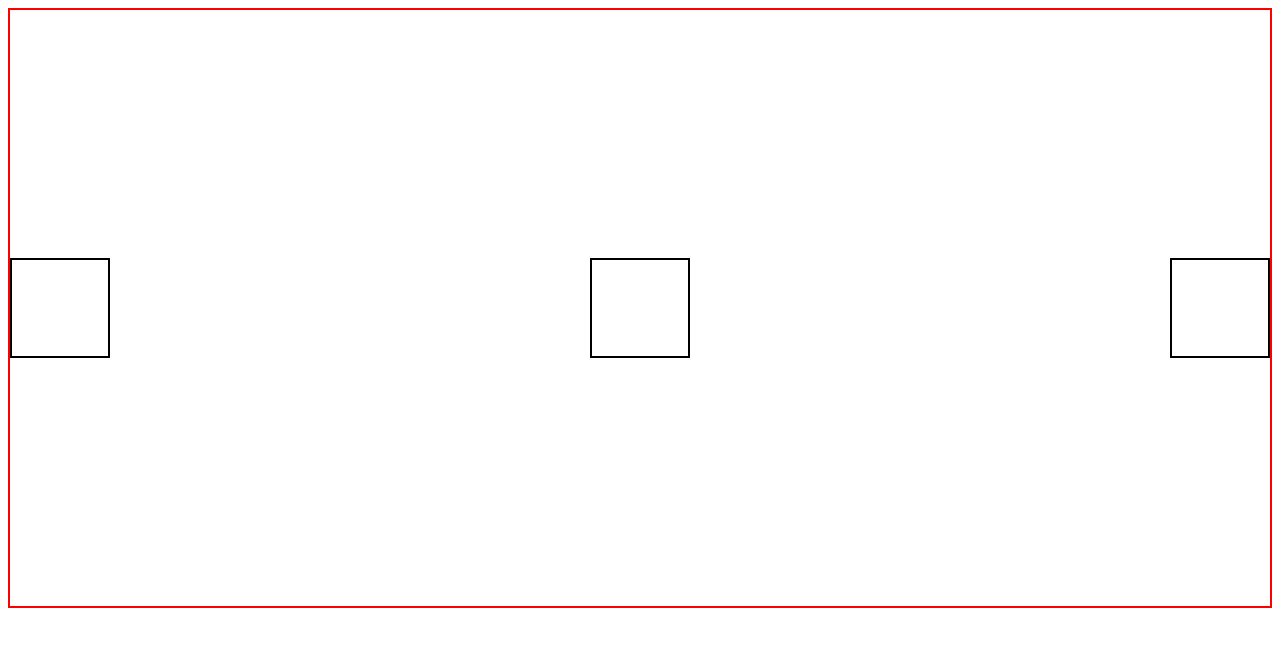
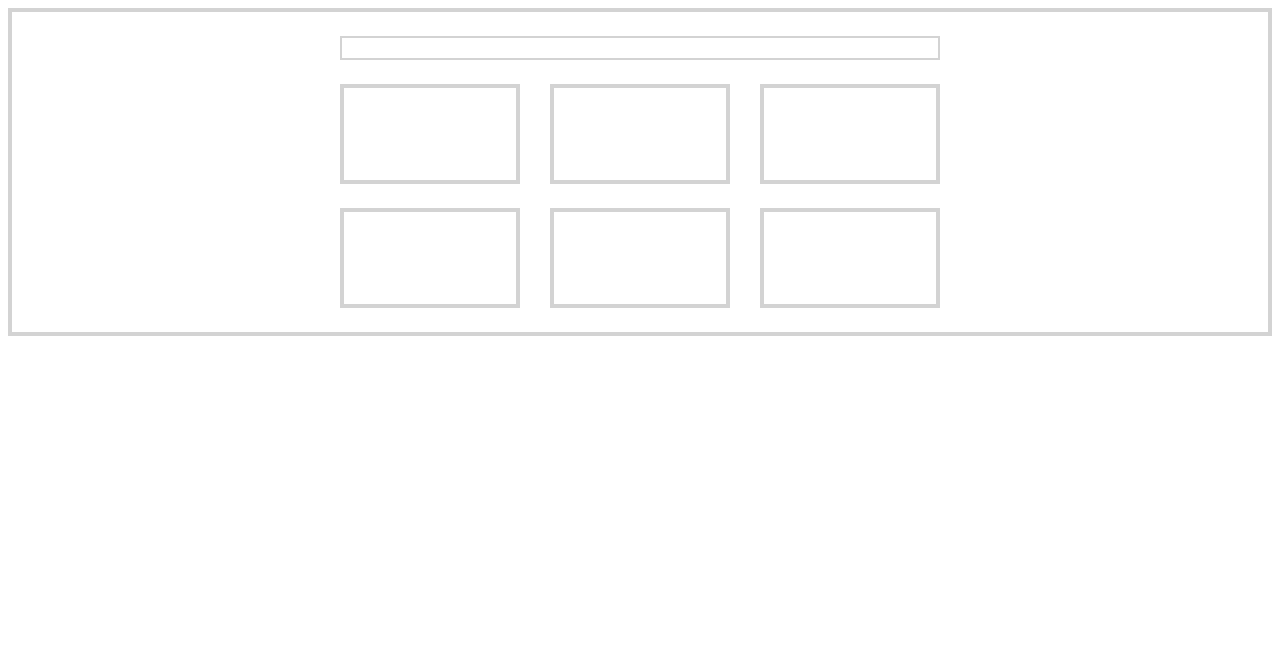
Before and after one commit to Michaelag32/Flex, a plain HTML site: page index.html in a window 1280 px wide. Drawn offline with Linux system fonts and the light colour scheme.

Commit message:
Went through 3 flexbox layouts

```diff
--- a/index.html
+++ b/index.html
@@ -3,13 +3,25 @@
     <meta charset="UTF-8" />
     <meta http-equiv="X-UA-Compatible" content="IE=edge" />
     <meta name="viewport" content="width=device-width, initial-scale=1.0" />
-    <title>Document</title>
+    <title>Flex Training</title>
     <link rel="stylesheet" href="./styles.css">
   </head>
+
   <body>
     <div class="container">
-    <div class="box"></div>
-    <div class="box"></div>
-    <div class="box"></div>
-  </body>
+      <div class="row">
+    <div class="title"></div>
+    <div class="box-wrapper">
+<div class="box"></div>
+<div class="box"></div>
+<div class="box"></div>
+<div class="box"></div>
+<div class="box"></div>
+<div class="box"></div>
+</div>
+</div>
+</div>
+    </body>
+
+
 </html>
--- a/styles.css
+++ b/styles.css
@@ -3,17 +3,33 @@
 }
 
 .container {
+    border: 4px solid lightgray;
+    padding: 24px 24px 0px 24px;
+    display: flex;
+    justify-content: center;
+}
+
+.row{
     width: 100%;
-    height: 600px;
-    border: 2px solid red;
-    display: flex;
-    align-items: center;
-    justify-content: space-between;
+    max-width: 600px;
+}
 
+.title {
+    border: 2px solid lightgray;
+    width: 100%;
+    height: 24px;
+    margin-bottom: 24px;
 }
 
 .box {
-    width: 100px;
+    border: 4px solid lightgray;
+    width:  30%;
     height: 100px;
-    border: 2px solid black;
+    margin-bottom: 24px;
 }
+
+.box-wrapper {
+    display: flex;
+    flex-wrap: wrap;
+    justify-content: space-between;
+}
```
